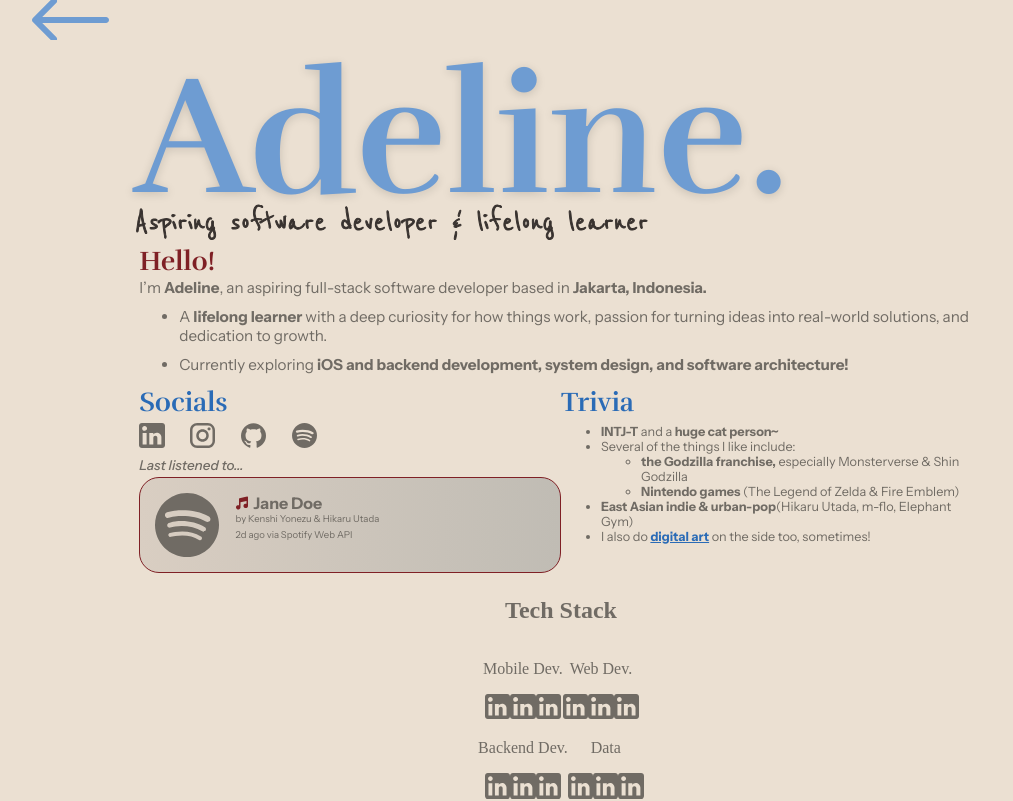
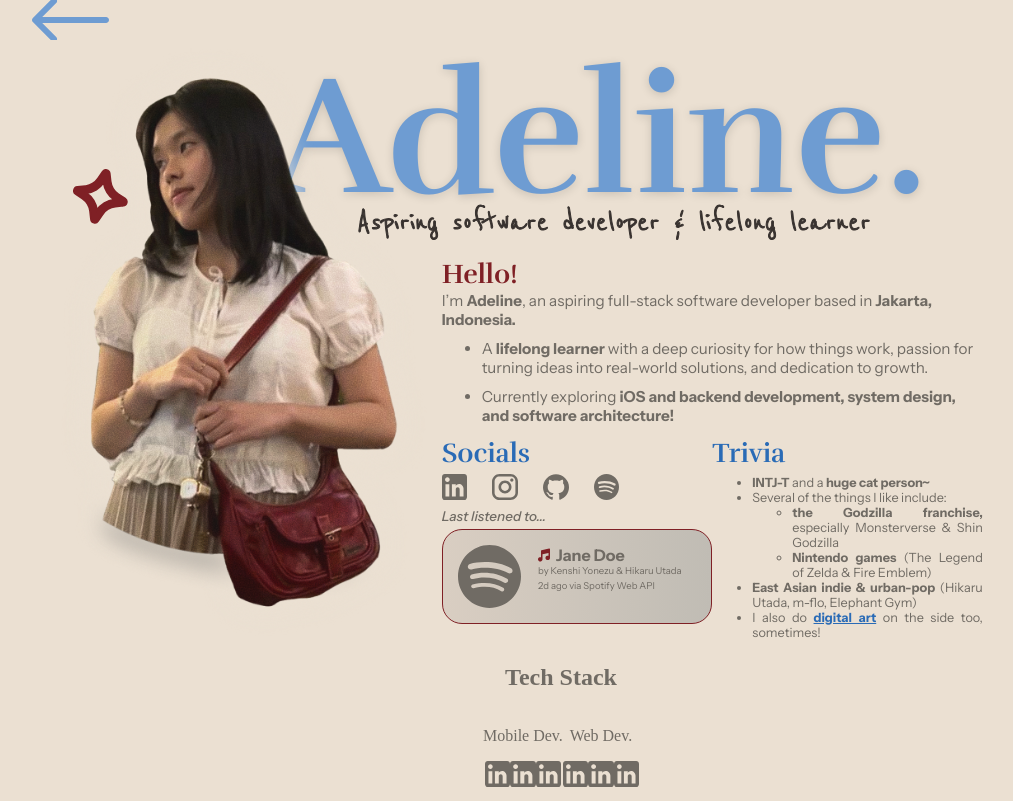
Before and after one commit to adelinechrltt/personal-website, a React (Vite) app: page /about-me in a window 1280 px wide. Shown: the top 801 px of the page, without its empty margins (79-1092 px from the left). Built offline with nearby package versions, Linux system fonts and the light colour scheme.

Commit message:
feat: Add overlays to Biography section

```diff
--- a/src/pages/AboutMe/Biography.tsx
+++ b/src/pages/AboutMe/Biography.tsx
@@ -1,8 +1,14 @@
 export default function Biography() {
     return (
-        <section>
-            <div>
-
+        <section style={{
+            display: "flex",
+            flexDirection: "column",
+            gap: `${30 / 1812 * 100}vh`,
+        }}>
+            <div style={{
+                position: "relative",
+                marginLeft: `${130 / 1512 * 100}rem`
+            }}>
                 <h1 className="rufina-bold blue-1 shadow-text"
                     style={{
                         fontSize: `${200 / 1512 * 100}vw`,
@@ -17,17 +23,18 @@ export default function Biography() {
                         fontSize: `${40 / 1512 * 100}vw`,
                         WebkitTextStroke: "1px",
                         margin: "0rem",
+                        marginLeft: `${80 / 1512 * 100}rem`
                     }}>
                     Aspiring software developer & lifelong learner
                 </h2>
-
             </div>
 
             <div style={{
                 display: "flex",
                 flexDirection: "column",
                 gap: `${25 / 1812 * 100}vh`,
-                margin: `${10 / 1812 * 100}vh`
+                margin: `${10 / 1812 * 100}vh`,
+                marginLeft: `${290 / 1512 * 100}rem`
             }}>
                 {/* Hello! */}
                 <div style={{
@@ -174,7 +181,9 @@ export default function Biography() {
                             }}>
                             Trivia
                         </h3>
-                        <ul className="instrument-sans" style={{ fontSize: `${15 / 1512 * 100}vw`, margin: 0 }}>
+                        <ul className="instrument-sans" style={{
+                            fontSize: `${15 / 1512 * 100}vw`, margin: 0, textAlign: "justify"
+                        }}>
                             <li><b>INTJ-T</b> and a <b>huge cat person~</b></li>
 
                             <li>
@@ -190,15 +199,27 @@ export default function Biography() {
                             </li>
 
                             <li>
-                                <b>East Asian indie & urban-pop</b>
-                                (Hikaru Utada, m-flo, Elephant Gym)
+                                <b>East Asian indie & urban-pop</b> (Hikaru Utada, m-flo, Elephant Gym)
                             </li>
-
                             <li>I also do <a className="blue-2"><b><u>digital art</u></b></a> on the side too, sometimes!</li>
                         </ul>
                     </div>
                 </div >
             </div>
+            <img src="src/assets/AdelineHalfbody.png" alt="" style={{
+                position: "absolute",
+                maxHeight: `${550 / 725 * 100}vh`,
+                top: `${70 / 1512 * 100}vh`,
+                left: `${150 / 1512 * 100}vw`,
+                pointerEvents: "none"
+            }} />
+            <img src="src/assets/RedStarOutline.svg" alt="" style={{
+                position: "absolute",
+                maxHeight: `${550 / 725 * 100}vh`,
+                top: `${320 / 1512 * 100}vh`,
+                left: `${180 / 1512 * 100}vw`,
+                pointerEvents: "none"
+            }} />
         </section >
     )
 }
```
Also changed, not shown: src/assets/AdelineHalfbody.png (added), src/assets/RedStarOutline.svg (added).
